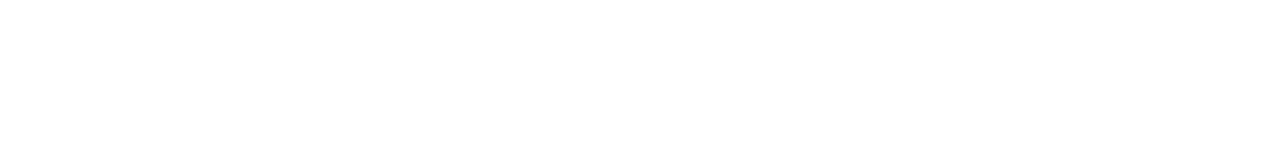
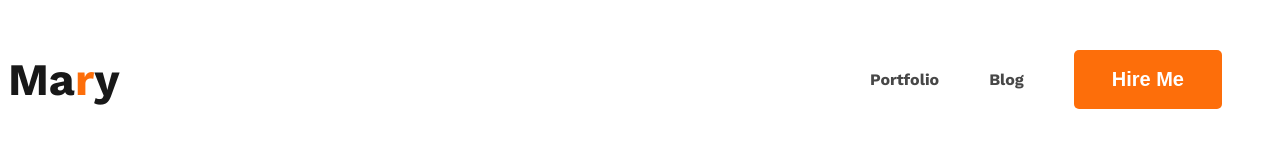
Before and after one commit to sium2022/webdeveloper-portfolio, a plain HTML site: page index.html in a window 1280 px wide. Drawn offline with nearby package versions, Linux system fonts and the light colour scheme.

Commit message:
nav added

```diff
--- a/index.html
+++ b/index.html
@@ -4,8 +4,30 @@
     <meta charset="UTF-8">
     <meta name="viewport" content="width=\, initial-scale=1.0">
     <title>Developer Portfolio</title>
+    <link rel="preconnect" href="https://fonts.googleapis.com">
+<link rel="preconnect" href="https://fonts.gstatic.com" crossorigin>
+<link href="https://fonts.googleapis.com/css2?family=Open+Sans:wght@800&family=Poppins:wght@500&family=Work+Sans:wght@700&display=swap" rel="stylesheet">
+
+    <link rel="stylesheet" href="styles/portfolio.css">
 </head>
 <body>
+    <header>
+        <nav>
+            <h3 class="nav-title">Ma<span class="text-primary">r</span>y</h3>
+            <ul>
+                <li><a href="">Portfolio</a></li>
+                <li><a href="">Blog</a></li>
+                <li><button class="btn-primary">Hire Me</button></li>
+            </ul>
+        </nav>
+    </header>
 
+    <main>
+
+    </main>
+
+    <footer>
+
+    </footer>
 </body>
 </html>
--- /dev/null
+++ b/styles/portfolio.css
@@ -0,0 +1,41 @@
+body{
+font-family: 'Open Sans', sans-serif;
+font-family: 'Poppins', sans-serif;
+font-family: 'Work Sans', sans-serif;
+}
+.btn-primary{
+    border-radius: 5px;
+    background: #FD6E0A;
+    border: 0;
+    color: #FFFFFF;
+    font-size: 20px;
+    font-weight: 700;
+    padding: 18px 38px;
+}
+.text-primary{
+    color: #FD6E0A;
+}
+/* nav related styles */
+nav{
+    display: flex;
+    justify-content: space-between;
+    align-items: center;
+}
+.nav-title{
+    color: #181818;
+    font-size: 45px;
+    font-weight: 800;
+}
+nav > ul{
+    display: flex;
+    align-items: center;
+}
+nav li{
+    justify-content: center;
+    list-style: none;
+    margin-right: 50px;
+}
+nav a{
+    text-decoration: none;
+    color: #474747;
+}
```
